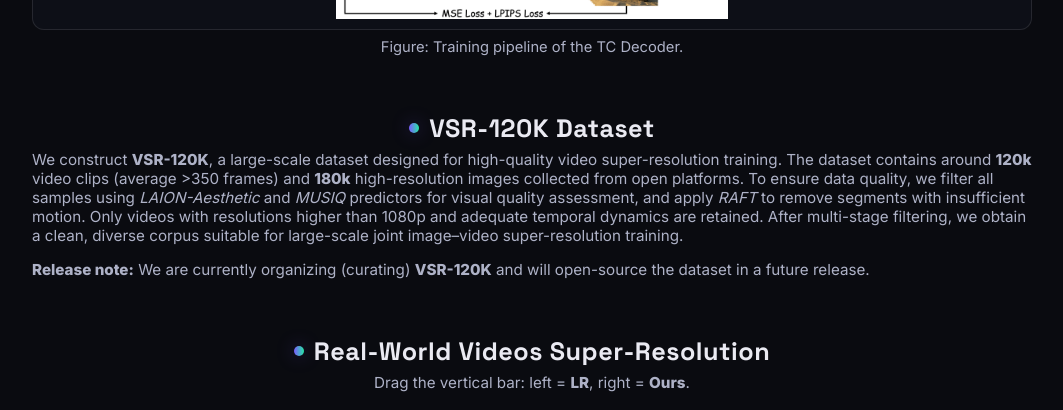
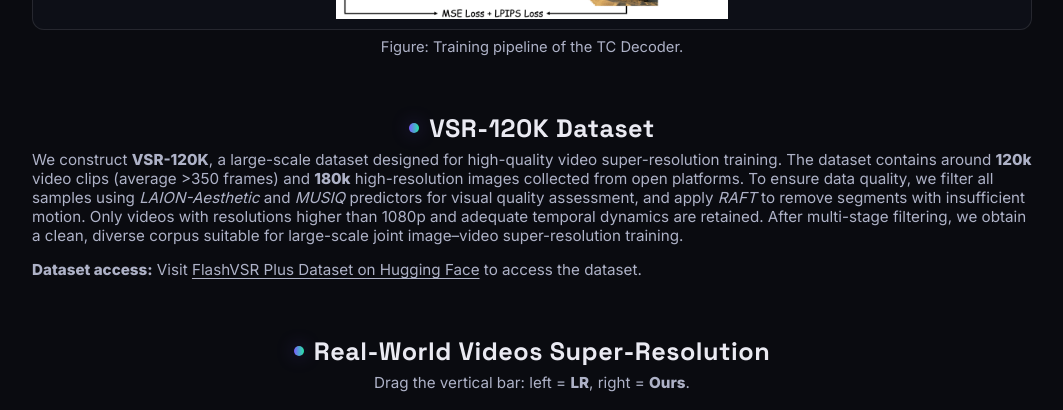
Before and after one commit to zhuang2002/zhuang2002.github.io, a Jekyll site: the page FlashVSR/index.html, which Jekyll copies as it is, in a window 1280 px wide and 900 px high, scrolled down 2941 px, cut to the strip 0-410 px from the top of the window. Shown: the whole strip, without its empty margins (108-1171 px from the left). Built offline with Jekyll 4.4.1, drawn with Linux system fonts in a browser that asks for light colours; some of the changed text lies outside the part shown.

Commit message:
Link released FlashVSR Plus dataset from project page

```diff
--- a/FlashVSR/index.html
+++ b/FlashVSR/index.html
@@ -717,7 +717,7 @@
           <a class="cta" href="https://github.com/OpenImagingLab/FlashVSR" target="_blank" rel="noopener noreferrer" title="Source code on GitHub">🐙 Code</a>
           <a class="cta" href="https://huggingface.co/JunhaoZhuang/FlashVSR" target="_blank" rel="noopener noreferrer" title="Models on Hugging Face">🤗 Model</a>
           <a class="cta" href="https://huggingface.co/JunhaoZhuang/FlashVSR-v1.1" target="_blank" rel="noopener noreferrer" title="noopener noreferrer">🤗 Model (v1.1)</a>
-          <a class="cta pending" href="javascript:void(0)" aria-disabled="true" title="Dataset — pending release">🗃️ Dataset (Pending release)</a>
+          <a class="cta" href="https://huggingface.co/datasets/ruchangyao/FlashVSR_Plus_Dataset" target="_blank" rel="noopener noreferrer" title="FlashVSR Plus Dataset on Hugging Face">🗃️ Dataset</a>
         </div>
         <div class="note tldr" style="margin-top:10px; text-align:center;">
           <span style="opacity:.9;">TL;DR —</span>
@@ -794,7 +794,7 @@
         After multi-stage filtering, we obtain a clean, diverse corpus suitable for large-scale joint image–video super-resolution training.
       </p>
       <p class="note" style="max-width:1000px;margin:8px auto 0; text-align:left;">
-        <strong>Release note:</strong> We are currently organizing (curating) <strong>VSR-120K</strong> and will open-source the dataset in a future release.
+        <strong>Dataset access:</strong> Visit <a href="https://huggingface.co/datasets/ruchangyao/FlashVSR_Plus_Dataset" target="_blank" rel="noopener noreferrer" style="text-decoration:underline; text-underline-offset:3px;">FlashVSR Plus Dataset on Hugging Face</a> to access the dataset.
       </p>
     </section>
 
```
